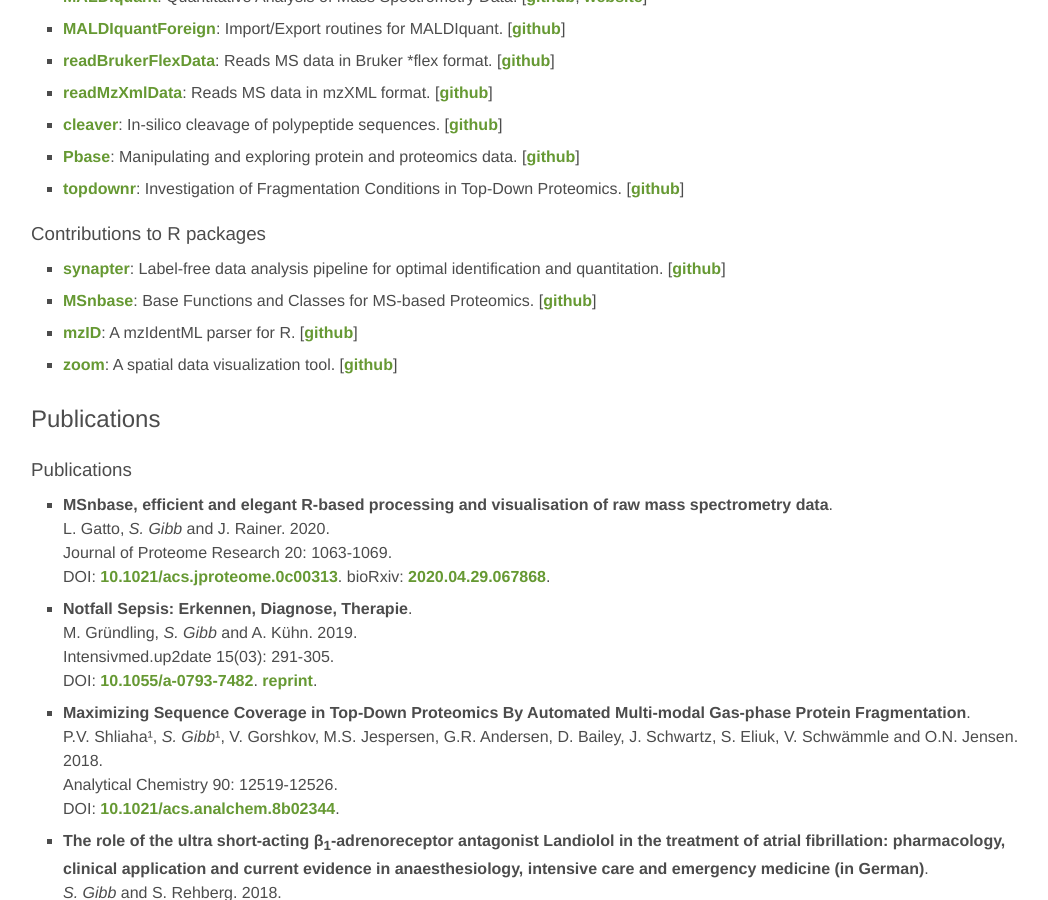
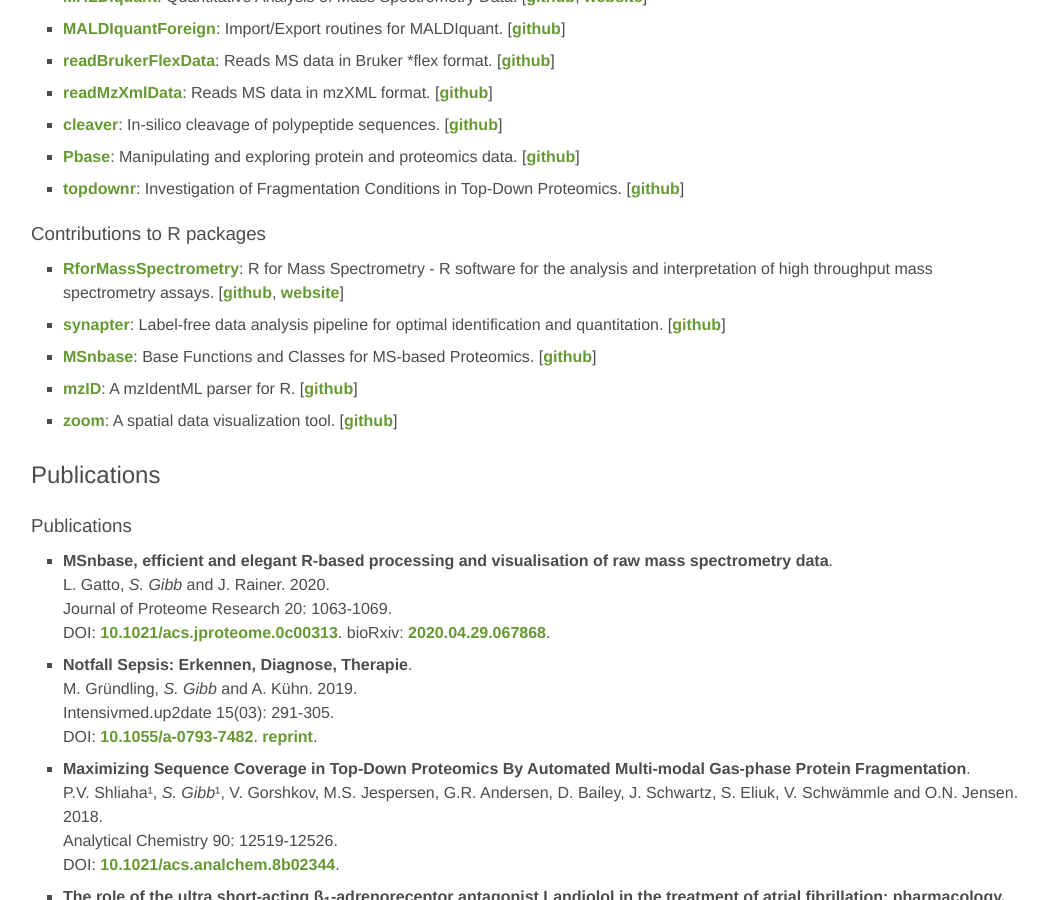
Before and after one commit to sgibb/sgibb.github.io, a Jekyll site: the page built from index.md, in a window 1280 px wide and 900 px high, scrolled down 832 px. Shown: the whole window, without its empty margins (113-1161 px from the left). Built offline with Jekyll 4.4.1, drawn with Linux system fonts in a browser that asks for light colours.

Commit message:
feat: add RforMassSpectrometry entry

```diff
--- a/_data/software.yml
+++ b/_data/software.yml
@@ -28,6 +28,11 @@
     bioc: 1
 - type: Contributions to R packages
   entries:
+  - name: RforMassSpectrometry
+    description: R for Mass Spectrometry - R software for the analysis and interpretation of high throughput mass spectrometry assays
+    github: rformassspectrometry
+    url: https://www.rformassspectrometry.org/
+
   - name: synapter
     description: Label-free data analysis pipeline for optimal identification and quantitation
     github: lgatto/synapter
```
